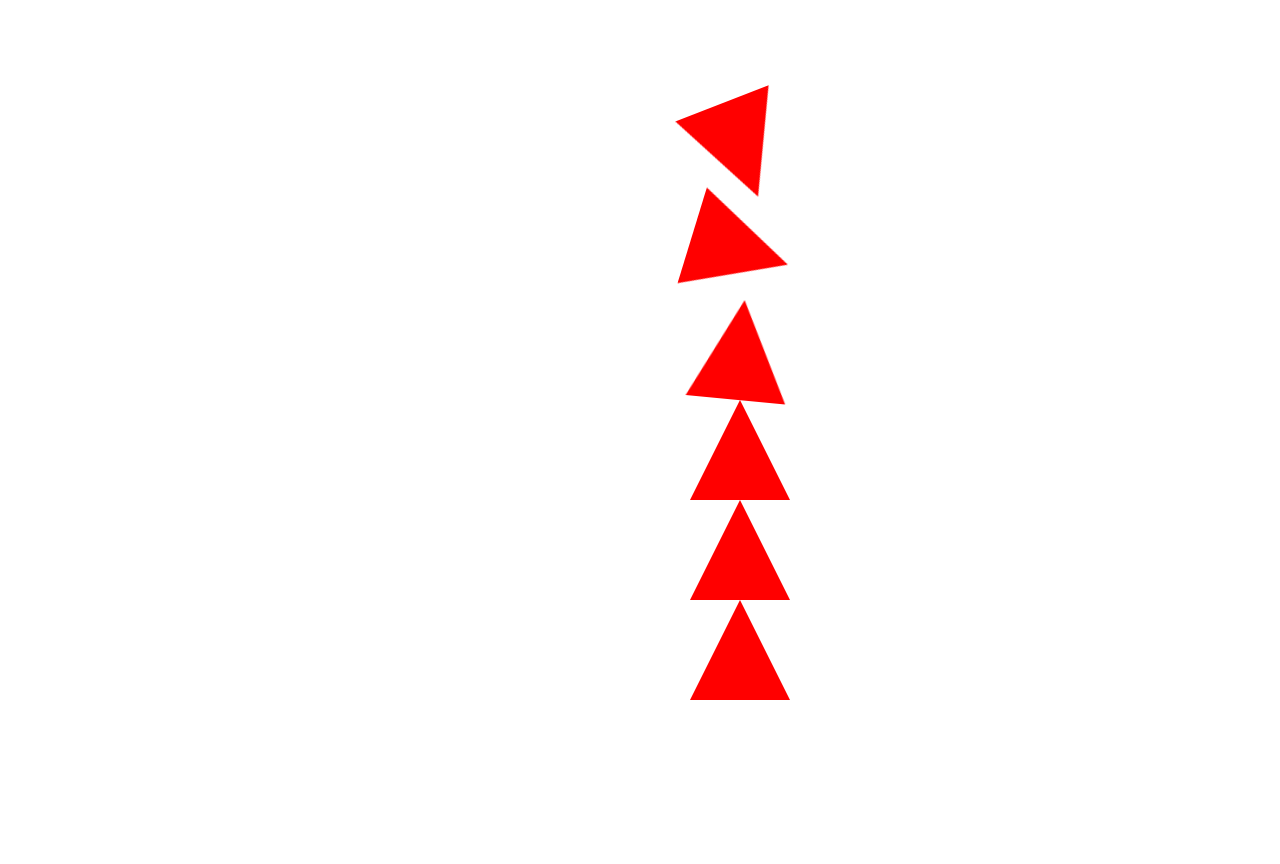
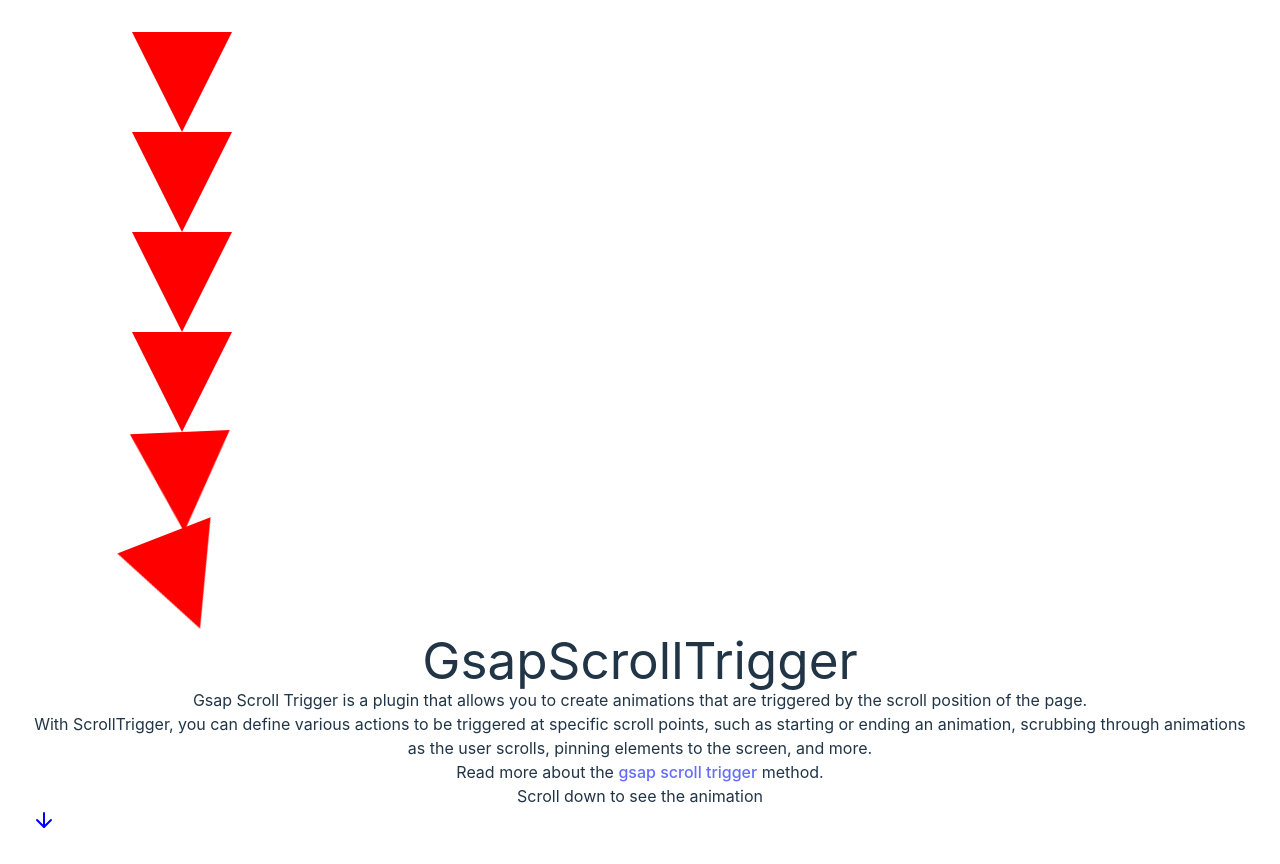
Before and after one commit to judejay/tri, a React (Vite) app: page / in a window 1280 px wide. Before the commit the page ends 800 px from the top, so only its background shows below. Built offline with nearby package versions, Linux system fonts and the light colour scheme.

Commit message:
Add GsapScrollTrigger component and integrate with App

```diff
--- a/src/App.jsx
+++ b/src/App.jsx
@@ -2,6 +2,7 @@
 import gsap from 'gsap';
 import { useGSAP } from '@gsap/react';
 import './App.css';
+import GsapScrollTrigger from './GsapExample';
 
 gsap.registerPlugin(useGSAP);
 
@@ -36,13 +37,20 @@ export default function App() {
     );
 
     return (
-      <div className='h-[100vh] flex items-center' id='circle'>
+
+<>
+<div className=' flex items-center' id='circle'>
+
+            <section className='h-[100vh] flex items-center justify-center'>
              <div className="triangle ml-1"></div>
              <div className="triangle ml-1"></div>
              <div className="triangle ml-1"></div>
              <div className="triangle ml-1"></div>
              <div className="triangle ml-1"></div>
              <div className="triangle ml-1"></div>
+          </section>
         </div>
+                     <GsapScrollTrigger />
+                     </>
     );
 }
--- a/src/GsapExample.jsx
+++ b/src/GsapExample.jsx
@@ -1,39 +1,103 @@
-import gsap from 'gsap';
-import { useGSAP } from '@gsap/react';
-import ScrollTrigger from 'gsap/src/ScrollTrigger';
+import gsap from "gsap";
+import { useRef } from "react";
+import { useGSAP } from "@gsap/react";
+import { ScrollTrigger } from "gsap/all";
 
 gsap.registerPlugin(ScrollTrigger);
 
-const GsapExample = () => {
 
-useGSAP(() => {
-    gsap.to('#box', {
-      scrollTrigger: {
-        trigger: '#box',
-        start: 'top 90%',
-      },
-      x: 400,
-      y:-40,
-      opacity: 1,
-      duration: 3,
 
-     ease: 'power2.inOut',
-    });
-  }, []);
+const GsapScrollTrigger = () => {
+  // TODO: Implement the gsap scroll trigger
+  const scrollRef = useRef(null);
+  useGSAP(
+    () => {
+      // get all the boxes in the scrollRef
+      const boxes = gsap.utils.toArray(scrollRef.current.children);
+
+      boxes.forEach((box) => {
+        gsap.to(box, {
+          x: 150 * (boxes.indexOf(box) + 4.5),
+          rotation: 360,
+          borderRadius: "100%",
+          scale: 1.5,
+          scrollTrigger: {
+            trigger: box,
+            start: "bottom bottom", // when the bottom of the box hits the bottom of the viewport
+            end: "top 20%", // end when the top of the box hits 20% from the top of the viewport
+            scrub: true, // scrubbing makes the animation smooth
+          },
+          ease: "power1.inOut",
+        });
+      }
+      );
+    }
+    , { scope: scrollRef }
+  );
+
 
   return (
-    <div>
-      <div className='h-[100vh] bg-blue-500 flex justify-center items-center'>
-        <p className='text-7xl'>Section 1</p>
+    <main>
+      <h1>GsapScrollTrigger</h1>
+
+      <p className="mt-5 text-gray-500">
+        Gsap Scroll Trigger is a plugin that allows you to create animations
+        that are triggered by the scroll position of the page.
+      </p>
+
+      <p className="mt-5 text-gray-500">
+        With ScrollTrigger, you can define various actions to be triggered at
+        specific scroll points, such as starting or ending an animation,
+        scrubbing through animations as the user scrolls, pinning elements to
+        the screen, and more.{" "}
+      </p>
+
+      <p className="mt-5 text-gray-500">
+        Read more about the{" "}
+        <a
+          href="https://gsap.com/docs/v3/Plugins/ScrollTrigger/"
+          target="_blank"
+          rel="noreferrer noopener nofollow"
+        >
+          gsap scroll trigger
+        </a>{" "}
+        method.
+      </p>
+
+      <div className="w-full h-[70vh] flex justify-center items-center flex-col">
+        <p className="text-center text-gray-500">
+          Scroll down to see the animation
+        </p>
+
+        <svg
+          className="animate-bounce mt-5"
+          xmlns="http://www.w3.org/2000/svg"
+          width="24"
+          height="24"
+          viewBox="0 0 24 24"
+          fill="none"
+          stroke="blue"
+          strokeWidth="2"
+          strokeLinecap="round"
+          strokeLinejoin="round"
+        >
+          <path d="M12 19V5" />
+          <path d="M5 12l7 7 7-7" />
+        </svg>
       </div>
-      <div className='h-[100vh] flex items-center'>
-        <div id='box' className='w-80 h-80 opacity-0 bg-red-500 rounded'></div>
+
+      <div className="mt-20 w-full h-screen" ref={scrollRef}>
+        <div
+          id="scroll-pink"
+          className="scroll-box w-20 h-20 rounded-lg bg-pink-500"
+        />
+        <div
+          id="scroll-orange"
+          className="scroll-box w-20 h-20 rounded-lg bg-orange-500"
+        />
       </div>
-      <div className='h-[100vh] bg-blue-500 flex justify-center items-center'>
-        <p className='text-7xl'>Section 3</p>
-      </div>
-    </div>
+    </main>
   );
 };
 
-export default GsapExample;
+export default GsapScrollTrigger;
```
